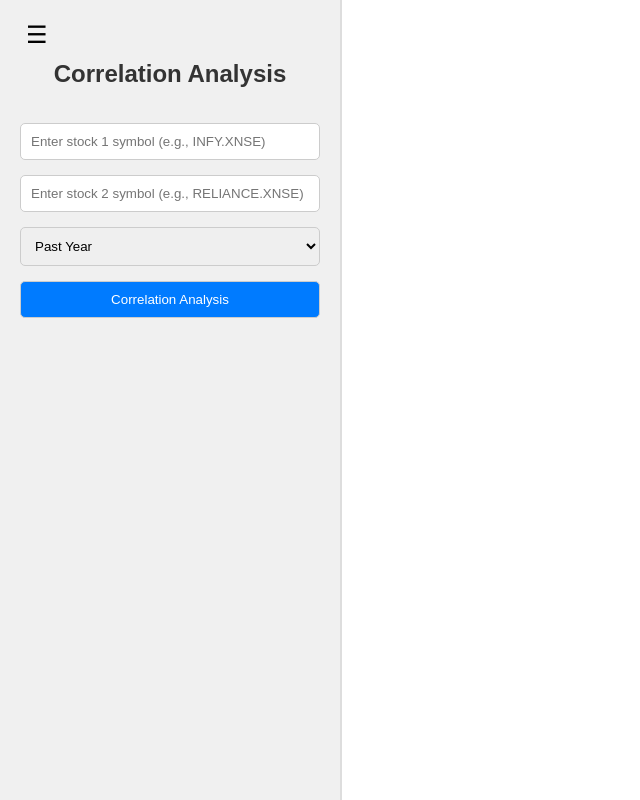
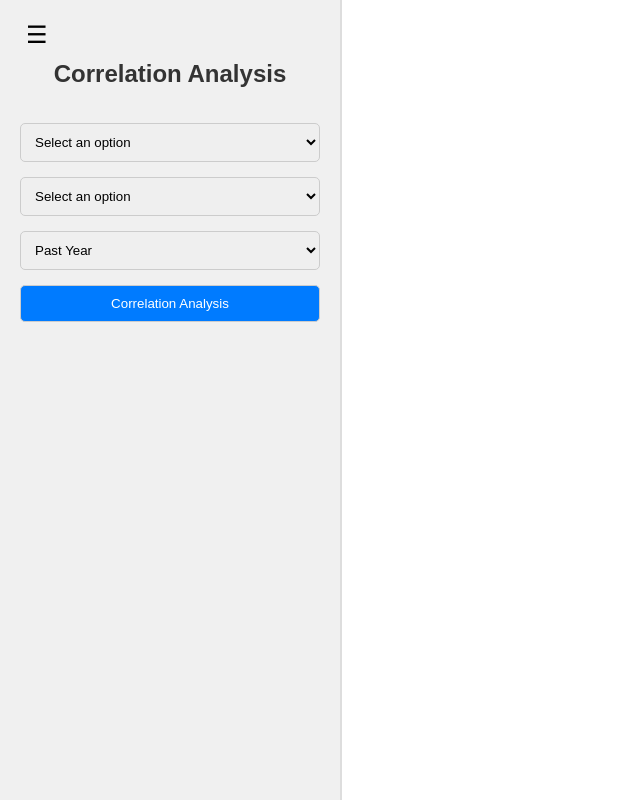
Before and after one commit to utkarshg17/stockmarket, a React (Create React App) app: page /stockCorrelation in a window 1280 px wide. Shown: the whole page, without its empty margins (0-640 px from the left). Built offline with nearby package versions, Linux system fonts and the light colour scheme.

Commit message:
correlation page also has dropdowns now

```diff
--- a/src/components/dropdownFromCSV.js
+++ b/src/components/dropdownFromCSV.js
@@ -1,7 +1,7 @@
 import React, { useState, useEffect } from "react";
 import Papa from "papaparse";
 
-const DropdownFromCSV = ({ csvFile }) => {
+const DropdownFromCSV = ({ csvFile, dropdownName }) => {
     const [options, setOptions] = useState([]);
 
     useEffect(() => {
@@ -23,7 +23,7 @@ const DropdownFromCSV = ({ csvFile }) => {
     }, [csvFile]);
 
     return (
-        <select name="stockDropdown">
+        <select name={dropdownName}>
             <option value="">Select an option</option>
             {options.map((option, index) => (
                 <option key={index} value={option}>
--- a/src/pages/StockCorrelation/StockCorrelation.js
+++ b/src/pages/StockCorrelation/StockCorrelation.js
@@ -3,6 +3,7 @@ import axios from "axios";
 import "./StockCorrelation.css";
 import { calculateCorrelation, calculateCorrelationReturns } from "../../helperFunctions/metricsHelperFunctions.js";
 import CorrelationChart from "../../components/CorrelationChart.js";
+import DropdownFromCSV from "../../components/dropdownFromCSV.js";
 
 const API_KEY = "9630ecf1d09165b08ad3621ec7efb550";
 const BASE_URL = "http://api.marketstack.com/v1/eod";
@@ -46,7 +47,27 @@ const StockCorrelation = () => {
     };
 
     //fetch correlation data
-    const fetchCorrelationData = async () => {
+    const fetchCorrelationData = () => {
+        // Get the value from the dropdown using its name
+        const stock1Symbol = document.getElementsByName("stock1Dropdown")[0];
+        const stock2Symbol = document.getElementsByName("stock2Dropdown")[0];
+        if (stock1Symbol && stock1Symbol.value && stock2Symbol && stock2Symbol.value) {
+            setStock1Symbol(stock1Symbol.value);
+            setStock2Symbol(stock2Symbol.value);
+        } else {
+            alert("Please select a stock.");
+        }
+    }
+
+    useEffect(() => {
+        if (stock1Symbol != "" && stock2Symbol != "") {
+            fetchStock1Data();
+            fetchStock2Data();
+        }
+    }, [timeRange, stock1Symbol, stock2Symbol])
+
+    //fetch stock 1 data
+    const fetchStock1Data = async () => {
         try {
             const response = await axios.get(BASE_URL, {
                 params: {
@@ -68,7 +89,10 @@ const StockCorrelation = () => {
             setError("Failed to fetch market data.");
             console.error(err);
         }
+    }
 
+    //fetch stock 2 data
+    const fetchStock2Data = async () => {
         try {
             const response = await axios.get(BASE_URL, {
                 params: {
@@ -108,18 +132,8 @@ const StockCorrelation = () => {
             <div className="left-pane">
                 <div className="input-container">
                     <h2>Correlation Analysis</h2>
-                    <input
-                        type="text"
-                        placeholder="Enter stock 1 symbol (e.g., INFY.XNSE)"
-                        value={stock1Symbol}
-                        onChange={(e) => setStock1Symbol(e.target.value)}
-                    />
-                    <input
-                        type="text"
-                        placeholder="Enter stock 2 symbol (e.g., RELIANCE.XNSE)"
-                        value={stock2Symbol}
-                        onChange={(e) => setStock2Symbol(e.target.value)}
-                    />
+                    <DropdownFromCSV csvFile={"/data/tickerData_NSE.csv"} dropdownName={"stock1Dropdown"} />
+                    <DropdownFromCSV csvFile={"/data/tickerData_NSE.csv"} dropdownName={"stock2Dropdown"} />
                     <select value={timeRange} onChange={(e) => setTimeRange(e.target.value)}>
                         <option value="1week">Past Week</option>
                         <option value="1month">Past Month</option>
--- a/src/pages/StockData/StockData.js
+++ b/src/pages/StockData/StockData.js
@@ -2,7 +2,7 @@ import React, { useState, useEffect } from "react";
 import axios from "axios";
 import "./StockData.css";
 import StockChart from "../../components/StockChart.js";
-import { calculateBeta, calculateVolatility, calculateRSI, calculateCorrelation, calculateCorrelationReturns } from "../../helperFunctions/metricsHelperFunctions.js";
+import { calculateBeta, calculateVolatility, calculateRSI } from "../../helperFunctions/metricsHelperFunctions.js";
 import DropdownFromCSV from "../../components/dropdownFromCSV.js";
 
 const API_KEY = "9630ecf1d09165b08ad3621ec7efb550";
@@ -134,7 +134,7 @@ const StockData = () => {
                 {/* Content Based on Active Tab */}
                 <div className="input-container">
                     <h2>Stock Input</h2>
-                    <DropdownFromCSV csvFile={"/data/tickerData_NSE.csv"} />
+                    <DropdownFromCSV csvFile={"/data/tickerData_NSE.csv"} dropdownName={"stockDropdown"} />
                     <select value={timeRange} onChange={(e) => setTimeRange(e.target.value)}>
                         <option value="1week">Past Week</option>
                         <option value="1month">Past Month</option>
```
